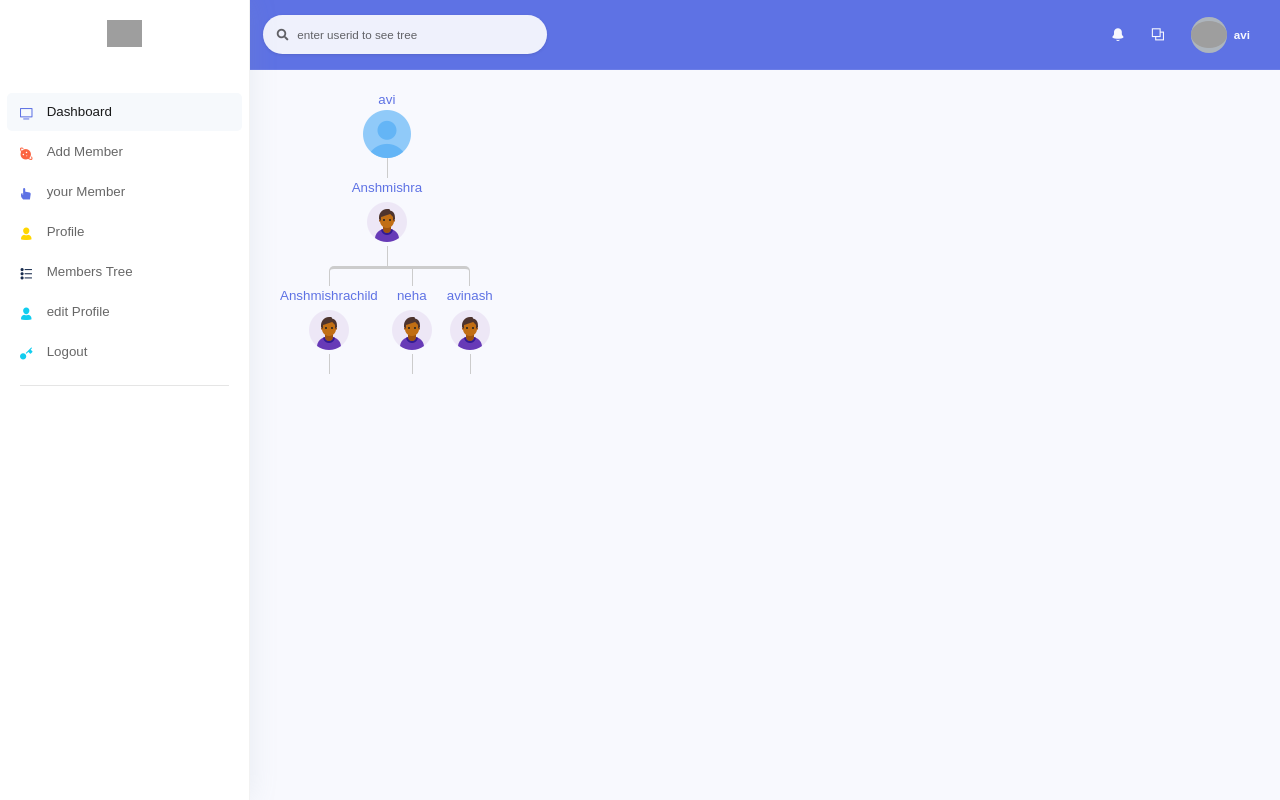
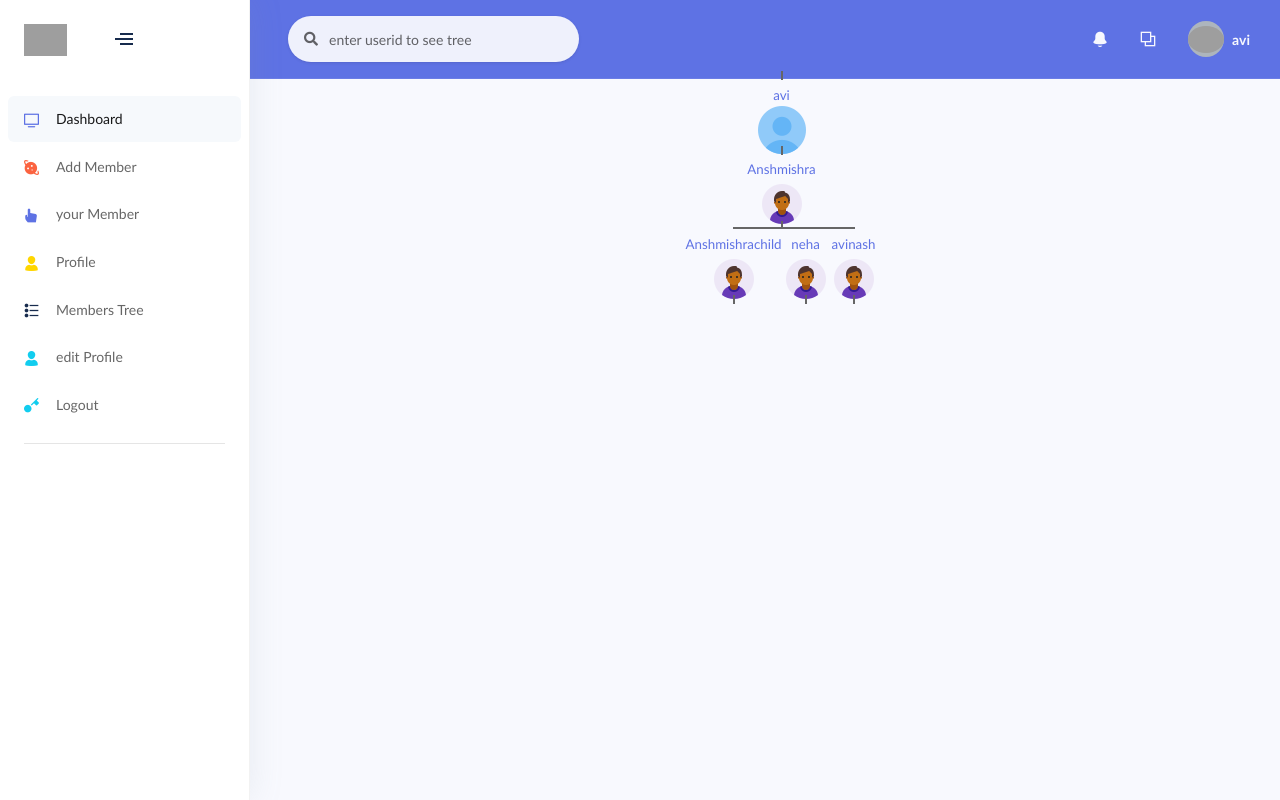
Before and after one commit to mishtineha/MLM, a Django app: page /tree/ in a window 1280 px wide. Run offline with Django 3.2, Linux system fonts and the light colour scheme; a user stored in the database is signed in; data comes from the database, SQL or seed files in the repository; some libraries are stand-ins or nearby versions; grey boxes are pictures that could not be loaded.

Commit message:
member tree ui corrected

```diff
--- a/project/Neha/templates/Neha/base.html
+++ b/project/Neha/templates/Neha/base.html
@@ -14,7 +14,7 @@
   <link rel="stylesheet" href="{% static 'vendor/@fortawesome/fontawesome-free/css/all.min.css'%}" type="text/css">
   <!-- Page plugins -->
   <!-- Argon CSS -->
-  <link rel="stylesheet" href="{% static 'css/argon.css'%}?v=1.2.0" type="text/css">
+  <link rel="stylesheet" href="{% static 'css/argon.css'%}" type="text/css">
 </head>
 
 <body>
--- a/project/Neha/templates/Neha/sidenav.html
+++ b/project/Neha/templates/Neha/sidenav.html
@@ -1,11 +1,28 @@
- <nav class="sidenav navbar navbar-vertical  fixed-left  navbar-expand-xs navbar-light bg-white" id="sidenav-main">
+
+
+
+
+
+<nav class="sidenav navbar navbar-vertical  fixed-left  navbar-expand-xs navbar-light bg-white" id="sidenav-main">
     <div class="scrollbar-inner">
       <!-- Brand -->
-      <div class="sidenav-header  align-items-center">
+      <div class="sidenav-header  d-flex  align-items-center">
         <a class="navbar-brand" href="javascript:void(0)">
           <img src="https://i.dlpng.com/static/png/7105396_preview.png" class="navbar-brand-img" alt="...">
         </a>
+
+
+          <!-- Sidenav toggler -->
+          <div class="sidenav-toggler d-none d-xl-block" data-action="sidenav-pin" data-target="#sidenav-main">
+            <div class="sidenav-toggler-inner">
+              <i class="sidenav-toggler-line"></i>
+              <i class="sidenav-toggler-line"></i>
+              <i class="sidenav-toggler-line"></i>
+            </div>
+          </div>
+
       </div>
+
       <div class="navbar-inner">
         <!-- Collapse -->
         <div class="collapse navbar-collapse" id="sidenav-collapse-main">
--- a/project/Neha/templates/Neha/tree.html
+++ b/project/Neha/templates/Neha/tree.html
@@ -6,86 +6,203 @@
 {% load static %}
 {% load details %}
 <style>
-* {
-margin: 0;
-padding: 0;
-font-family:sans-serif,Arial;
-font-size:10pt;
+  body {
+  font-family: Calibri, Segoe, "Segoe UI", "Gill Sans", "Gill Sans MT", sans-serif;
 }
+
+/* It's supposed to look like a tree diagram */
+.tree, .tree ul, .tree li {
+    list-style: none;
+    font-size:10pt;
+    margin: 0;
+    padding: 0;
+    position: relative;
+}
+
 .tree {
-white-space: nowrap;
-min-width: 1000px;
-min-height:500px;
+    margin: 0 0 1em;
+    padding-left:5%;
+    text-align: center;
+}
+.tree, .tree ul {
+    display: table;
 }
 .tree ul {
-padding-top: 20px;
-position: relative;
-transition: all 0.5s;
--webkit-transition: all 0.5s;
--moz-transition: all 0.5s;
-}
-.tree li {
-float: left;
-text-align: center;
-list-style-type: none;
-position: relative;
-padding: 20px 5px 0 5px;
-transition: all 0.5s;
--webkit-transition: all 0.5s;
--moz-transition: all 0.5s;
-}
-/*We will use ::before and ::after to draw the connectors*/
-.tree li::before, .tree li::after {
-content: '';
-position: absolute;
-top: 0;
-right: 50%;
-border-top: 3px solid #ccc;
-width: 50%;
-height: 20px;
-}
-.tree li::after {
-right: auto;
-left: 50%;
-border-left: 1px solid #ccc;
-}
-/*We need to remove left-right connectors from elements without any siblings*/
-.tree li:only-child::after, .tree li:only-child::before {
-display: none;
-}
-/*Remove space from the top of single children*/
-.tree li:only-child {
-padding-top: 0;
-}
-/*Remove left connector from first child and right connector from last child*/
-.tree li:first-child::before, .tree li:last-child::after {
-border: 0 none;
-}
-/*Adding back the vertical connector to the last nodes*/
-.tree li:last-child::before {
-border-right: 1px solid #ccc;
-border-radius: 0 5px 0 0;
--webkit-border-radius: 0 5px 0 0;
--moz-border-radius: 0 5px 0 0;
-}
-.tree li:first-child::after {
-border-radius: 5px 0 0 0;
--webkit-border-radius: 5px 0 0 0;
--moz-border-radius: 5px 0 0 0;
-}
-/*Time to add downward connectors from parents*/
-.tree ul ul::before {
-content: '';
-position: absolute;
-top: 0;
-left: 50%;
-border-left: 1px solid #ccc;
-width: 0;
-height: 20px;
+  width: 100%;
 }
 
+    .tree li {
+        display: table-cell;
+        padding: .5em 0;
+        vertical-align: top;
+    }
+        /* _________ */
+        .tree li:before {
+            outline: solid 1px #666;
+            content: "";
+            left: 0;
+            position: absolute;
+            right: 0;
+            top: 0;
+        }
+        .tree li:first-child:before {left: 50%;}
+        .tree li:last-child:before {right: 50%;}
 
+        .tree code, .tree span {
+            border: solid .1em #666;
+            border-radius: .2em;
+            display: inline-block;
+            margin: 0 .2em .5em;
+            padding: .2em .5em;
+            position: relative;
+        }
+        /* If the tree represents DOM structure */
+        .tree code {
+            font-family: monaco, Consolas, 'Lucida Console', monospace;
+        }
+
+            /* | */
+            .tree ul:before,
+            .tree code:before,
+            .tree span:before {
+                outline: solid 1px #666;
+                content: "";
+                height: .5em;
+                left: 50%;
+                position: absolute;
+            }
+            .tree ul:before {
+                top: -.5em;
+            }
+            .tree code:before,
+            .tree span:before {
+                top: -.55em;
+            }
+
+/* The root node doesn't connect upwards */
+.tree > li {margin-top: 0;}
+    .tree > li:before,
+    .tree > li:after,
+    .tree > li > code:before,
+    .tree > li > span:before {
+      outline: none;
+    }
+/*We will use ::before and ::after to draw the connectors*/
+
+
+
+
+    /*Time for some hover effects*/
+/*We will apply the hover effect the the lineage of the element also*/
+.tree li a:hover, .tree li a:hover+ul li a {
+font-size:16pt;
+}
+/*Connector styles on hover*/
+.tree li a:hover+ul li::after,
+.tree li a:hover+ul li::before,
+.tree li a:hover+ul::before,
+.tree li a:hover+ul ul::before{
+	border-color:  #94a0b4;
+}
 </style>
+<!--<style>-->
+<!--.uppertree-->
+<!--{-->
+<!-- overflow: scroll;-->
+<!--}-->
+<!--* {-->
+<!--margin: 0;-->
+<!--padding: 0;-->
+<!--font-family:sans-serif,Arial;-->
+<!--font-size:10pt;-->
+<!--}-->
+<!--.tree {-->
+<!--white-space: nowrap;-->
+<!--min-width: 1000px;-->
+<!--min-height:500px;-->
+<!--}-->
+<!--.tree ul {-->
+<!--padding-top: 20px;-->
+<!--position: relative;-->
+<!--transition: all 0.5s;-->
+<!-- -webkit-transition: all 0.5s;-->
+<!-- -moz-transition: all 0.5s;-->
+<!--}-->
+<!--.tree li {-->
+<!--float: left;-->
+<!--text-align: center;-->
+<!--list-style-type: none;-->
+<!--position: relative;-->
+<!--padding: 20px 5px 0 5px;-->
+<!--transition: all 0.5s;-->
+<!-- -webkit-transition: all 0.5s;-->
+<!-- -moz-transition: all 0.5s;-->
+<!--}-->
+<!--/*We will use ::before and ::after to draw the connectors*/-->
+<!--.tree li::before, .tree li::after {-->
+<!--content: '';-->
+<!--position: absolute;-->
+<!--top: 0;-->
+<!--right: 50%;-->
+<!--border-top: 3px solid #ccc;-->
+<!--width: 50%;-->
+<!--height: 20px;-->
+<!--}-->
+<!--.tree li::after {-->
+<!--right: auto;-->
+<!--left: 50%;-->
+<!--border-left: 1px solid #ccc;-->
+<!--}-->
+<!--/*We need to remove left-right connectors from elements without any siblings*/-->
+<!--.tree li:only-child::after, .tree li:only-child::before {-->
+<!--display: none;-->
+<!--}-->
+<!--/*Remove space from the top of single children*/-->
+<!--.tree li:only-child {-->
+<!--padding-top: 0;-->
+<!--}-->
+<!--/*Remove left connector from first child and right connector from last child*/-->
+<!--.tree li:first-child::before, .tree li:last-child::after {-->
+<!--border: 0 none;-->
+<!--}-->
+<!--/*Adding back the vertical connector to the last nodes*/-->
+<!--.tree li:last-child::before {-->
+<!--border-right: 1px solid #ccc;-->
+<!--border-radius: 0 5px 0 0;-->
+<!-- -webkit-border-radius: 0 5px 0 0;-->
+<!-- -moz-border-radius: 0 5px 0 0;-->
+<!--}-->
+<!--.tree li:first-child::after {-->
+<!--border-radius: 5px 0 0 0;-->
+<!-- -webkit-border-radius: 5px 0 0 0;-->
+<!-- -moz-border-radius: 5px 0 0 0;-->
+<!--}-->
+<!--/*Time to add downward connectors from parents*/-->
+<!--.tree ul ul::before {-->
+<!--content: '';-->
+<!--position: absolute;-->
+<!--top: 0;-->
+<!--left: 50%;-->
+<!--border-left: 1px solid #ccc;-->
+<!--width: 0;-->
+<!--height: 20px;-->
+<!--}-->
+
+<!--/*Time for some hover effects*/-->
+<!--/*We will apply the hover effect the the lineage of the element also*/-->
+<!--.tree li a:hover, .tree li a:hover+ul li a {-->
+<!--font-size:13pt;-->
+<!--}-->
+<!--/*Connector styles on hover*/-->
+<!--.tree li a:hover+ul li::after,-->
+<!--.tree li a:hover+ul li::before,-->
+<!--.tree li a:hover+ul::before,-->
+<!--.tree li a:hover+ul ul::before{-->
+<!--	border-color:  #94a0b4;-->
+<!--}-->
+
+
+<!--</style>-->
 
  <div class="main-content" id="panel">
 
@@ -298,7 +415,7 @@ height: 20px;
     </nav>
 </div>
 
-         </div>
+
     <div class="container-fluid ">
 <!--      <div class="row">-->
 <!--        <div class="col-xl-8 mx-auto">-->
@@ -316,12 +433,12 @@ height: 20px;
 <!--    </div>-->
 <!--</div>-->
 <!--         <div class="row">-->
-         <div class="row">
+         <div class="uppertree row">
             <div class="col"></div>
              <div class="col mx-auto">
              <div class="text-center">
             <div class="tree" id="FamilyTreeDiv">
-         <ul>
+         <ul class="tree">
              <li>
                  <a href="#" data-toggle="tooltip" data-original-title="ParentId:{{ tree.parent|parent_id }},Amount:{{ tree.parent|calculate_commission }},Child:{{ tree.parent|No_of_child }}">
                      {{ tree.parent }}
```
Also changed, not shown: project/Neha/templates/Neha/nav.html (+11 -10 lines).
